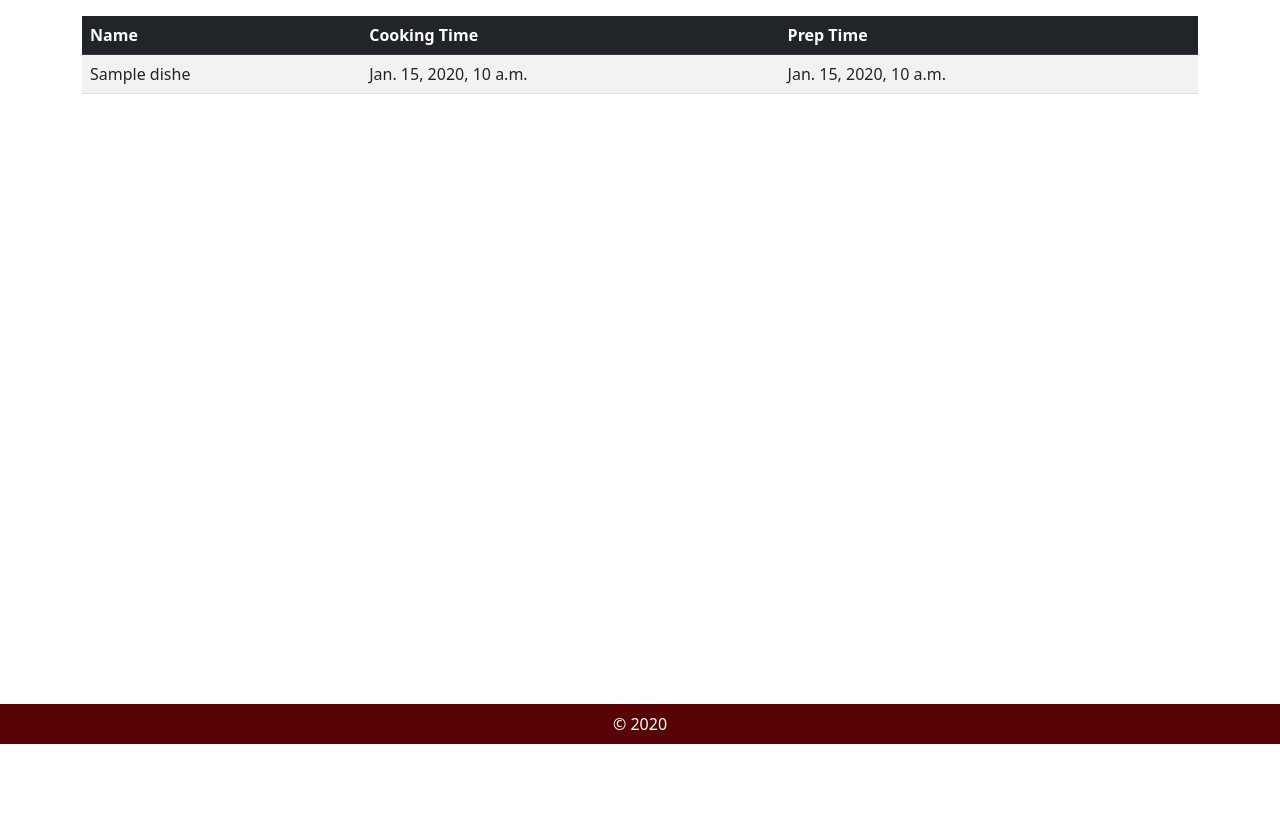
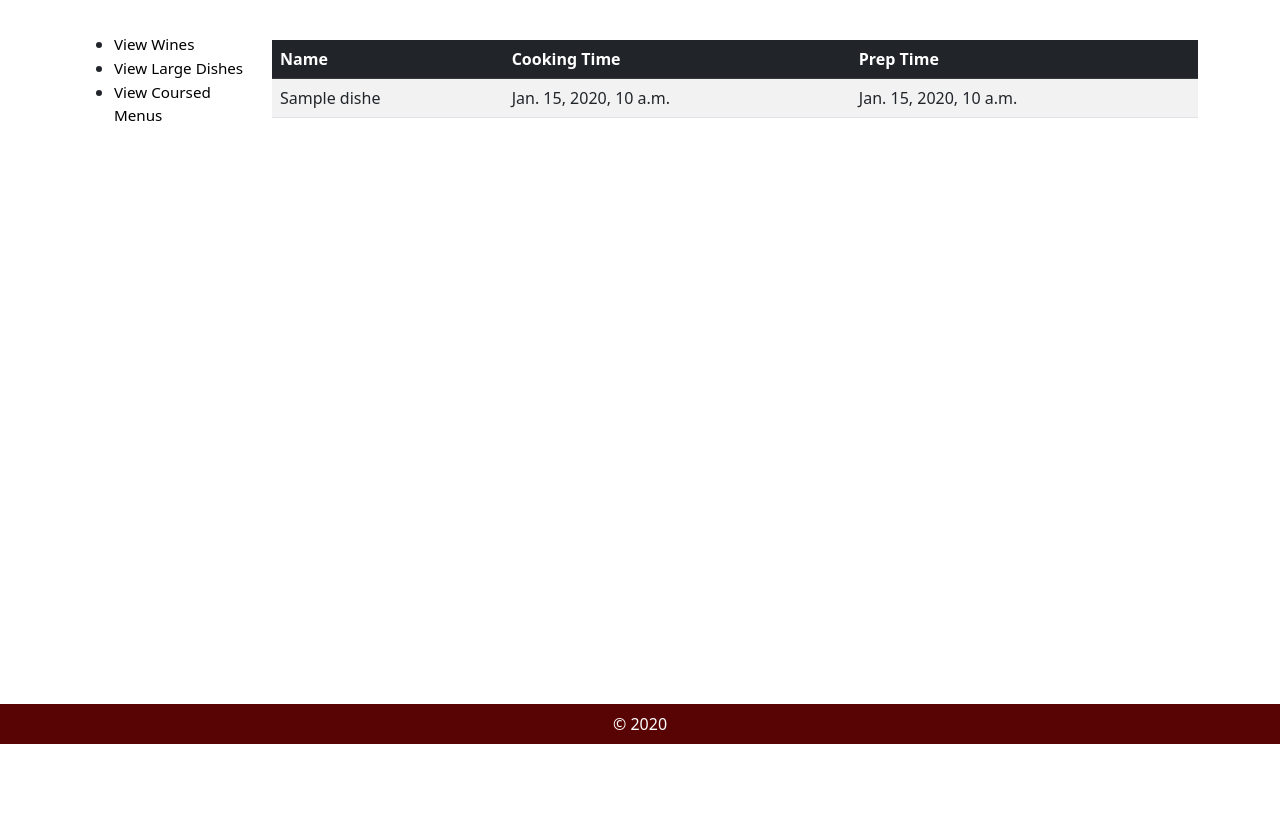
Before and after one commit to thedavidmagnaye/M5E-DjangoTemplates-BarberBarcenaMagnaye, a Django app: template tapasapp/templates/tapasapp/list.html in a window 1280 px wide. Shown: the part 56-872 px from the top of the page. Before the commit the page ends 800 px from the top, so only its background shows below. Run offline with Django 3.2, Linux system fonts and the light colour scheme; the template is opened without the code that fills it: most values are stand-ins (such as "Sample title", 1, 10 or a date in 2020); some libraries are stand-ins or nearby versions.

Commit message:
Added Sidemenu

```diff
--- /dev/null
+++ b/NewMsys22/pyvenv.cfg
@@ -0,0 +1,5 @@
+home = C:\Users\blueg\AppData\Local\Microsoft\WindowsApps\PythonSoftwareFoundation.Python.3.11_qbz5n2kfra8p0
+include-system-site-packages = false
+version = 3.11.9
+executable = C:\Users\blueg\AppData\Local\Microsoft\WindowsApps\PythonSoftwareFoundation.Python.3.11_qbz5n2kfra8p0\python.exe
+command = C:\Users\blueg\AppData\Local\Microsoft\WindowsApps\PythonSoftwareFoundation.Python.3.11_qbz5n2kfra8p0\python.exe -m venv C:\Users\blueg\OneDrive\Desktop\NewMsys22\M5E-DjangoTemplates-BarberBarcenaMagnaye\NewMsys22
--- a/tapasapp/templates/tapasapp/add_menu.html
+++ b/tapasapp/templates/tapasapp/add_menu.html
@@ -1,8 +1,11 @@
 {% extends 'tapasapp/base.html' %}
 {% load static %}
 
+{% block sidebar_links %}
+    {% endblock %}
+
 {% block content %}
-<div class="container mt-4">
+<div class="container">
     <div class="card">
         <div class="card-body">
             <div class="form-section p-3 mb-3" style="background-color: #f5f5f5;">
--- a/tapasapp/templates/tapasapp/base.html
+++ b/tapasapp/templates/tapasapp/base.html
@@ -9,27 +9,53 @@
 
         <script src="{% static '/bootstrap/js/bootstrap.bundle.min.js' %}"></script>
 
+        <style>
+            .sidebar {
+                min-height: 100vh;
+                background-color: #ffffff;
+                padding-top: 1rem;
+            }
+            .sidebar-link {
+                color:  black;
+                text-decoration: none;
+                font-size: 0.95rem;
+            }
+            .sidebar ul {
+                list-style-type: disc;
+                padding-left: 2rem;
+            }
+            .sidebar-link:hover {
+                color: blue;
+                text-decoration: underline;
+            }
+        </style>
+
     </head>
     <body>
-        <nav class="navbar navbar-dark bg-custom mb-3 sticky-top" style="background-color: #590404;">
+        <nav class="navbar navbar-dark mb-3 sticky-top" style="background-color: #590404;">
             <div class="container-fluid">
                 <a class="navbar-brand mb-0" href="{% url 'view_menu' %}">My Tapas Menu</span> </a>
-                <a href="" style="color:white"><i class="material-icons">add</i></a>
-
+                <a href="add_menu" style="color:white"><i class="material-icons">add</i></a>
             </div>
-
         </nav>
 
         <div class="container">
             <div class="row">
-
-                {% block content %}
-                {% endblock %}
-
+                <nav class="col-2 col-lg-2 sidebar">
+                    <ul class="nav flex-column">
+                        {% block sidebar_links %}
+                            <li><a href="#" class="sidebar-link">Home</a></li>
+                        {% endblock %}
+                    </ul>
+                </nav>
+                <main class="col-10 ms-sm-auto col-lg-10 py-4">
+                        {% block content %}
+                        {% endblock %}
+                </main>
             </div>
         </div>
 
-        <footer class="footer bg-custom" style="background-color: #590404;">
+        <footer class="footer" style="background-color: #590404;">
 
             <!-- Copyright -->
             <div class="container">&copy; 2020</div>
--- a/tapasapp/templates/tapasapp/basic_list.html
+++ b/tapasapp/templates/tapasapp/basic_list.html
@@ -1,5 +1,7 @@
+{% extends 'tapasapp/base.html' %}
 {% load static %}
 
+{% block content %}
 <html>
     <head>
         <title>The List</title>
@@ -60,3 +62,4 @@
 
     </body>
 </html>
+{% endblock %}
--- a/tapasapp/templates/tapasapp/list.html
+++ b/tapasapp/templates/tapasapp/list.html
@@ -1,7 +1,11 @@
 {% extends 'tapasapp/base.html' %}
 {% load static %}
 
-
+{% block sidebar_links %}
+    <li><a href="#" class="sidebar-link">View Wines</a></li>
+    <li><a href="#" class="sidebar-link">View Large Dishes</a></li>
+    <li><a href="#" class="sidebar-link">View Coursed Menus</a></li>
+{% endblock %}
 
                 {% block content %}
                 <div class="col-12">
```
Also changed, not shown: 11 other files.
